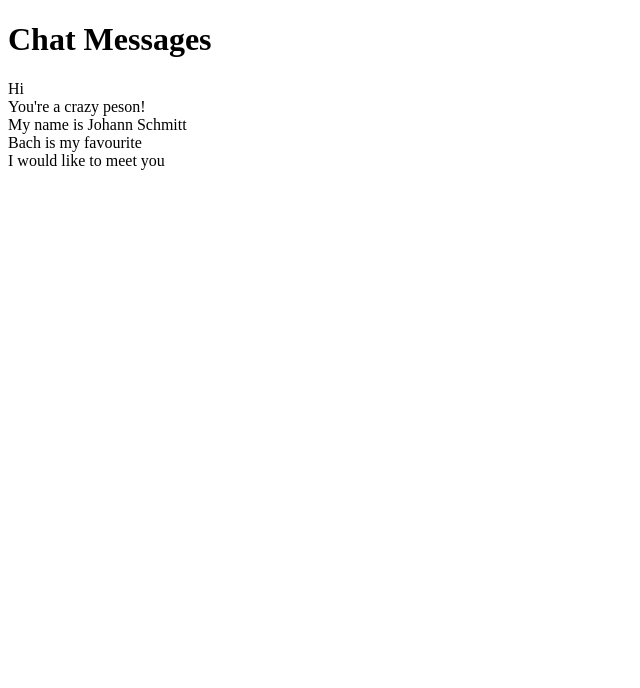
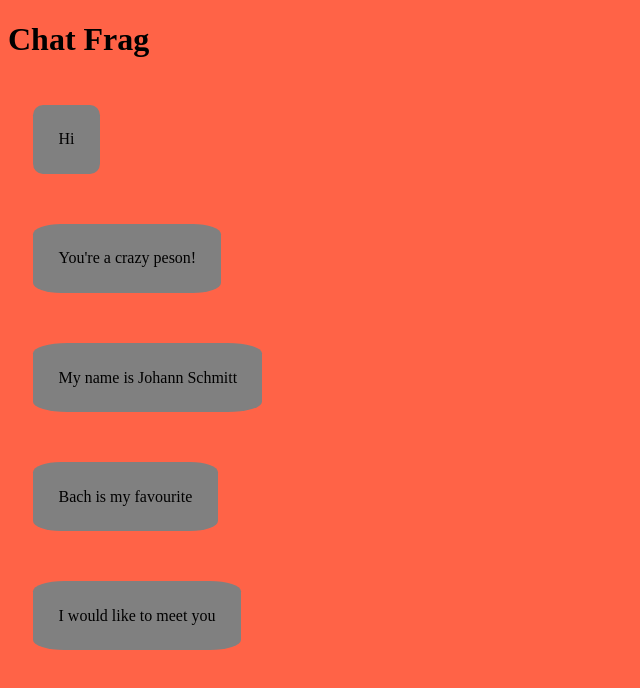
Before and after one commit to rsbabcock/chatFrag, a plain HTML site: page index.html in a window 1280 px wide. Shown: the whole page, without its empty margins (0-640 px from the left). Drawn offline with Linux system fonts and the light colour scheme.

Commit message:
updated read me and added some gross css

```diff
--- a/chat.css
+++ b/chat.css
@@ -0,0 +1,18 @@
+body {
+    background: tomato;
+}
+
+article {
+    display: flex;
+    justify-content: space-evenly;
+    align-items: center;
+    flex-direction: column;
+}
+
+.message {
+    border-radius: 15%;
+    align-self: flex-start;
+    background: grey;
+    padding: 2%;
+    margin: 2%;
+}
--- a/index.html
+++ b/index.html
@@ -5,10 +5,11 @@
     <meta charset="UTF-8">
     <meta name="viewport" content="width=device-width, initial-scale=1.0">
     <meta http-equiv="X-UA-Compatible" content="ie=edge">
+    <link rel="stylesheet" href="chat.css">
     <title>Messages Frag</title>
 </head>
 <body>
-    <h1>Chat Messages</h1>
+    <h1>Chat Frag</h1>
     <article id="messages">
 
     </article>
```
Also changed, not shown: 1 other file.
